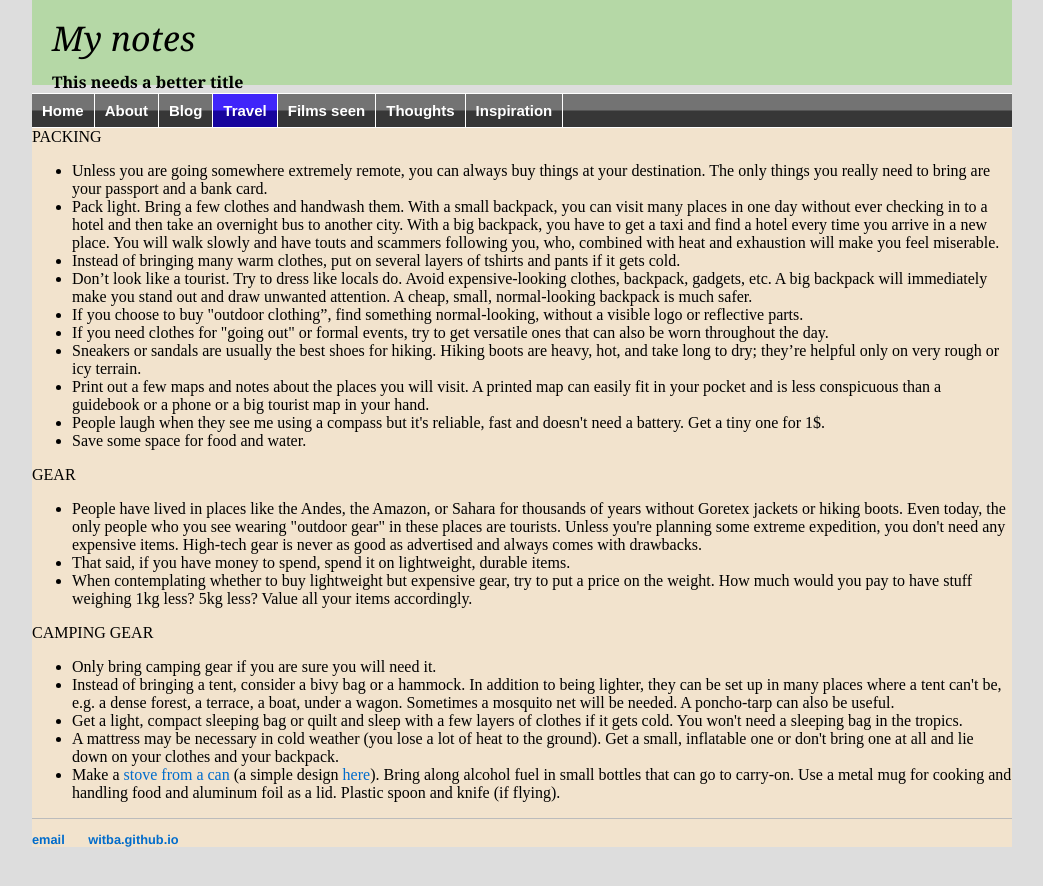
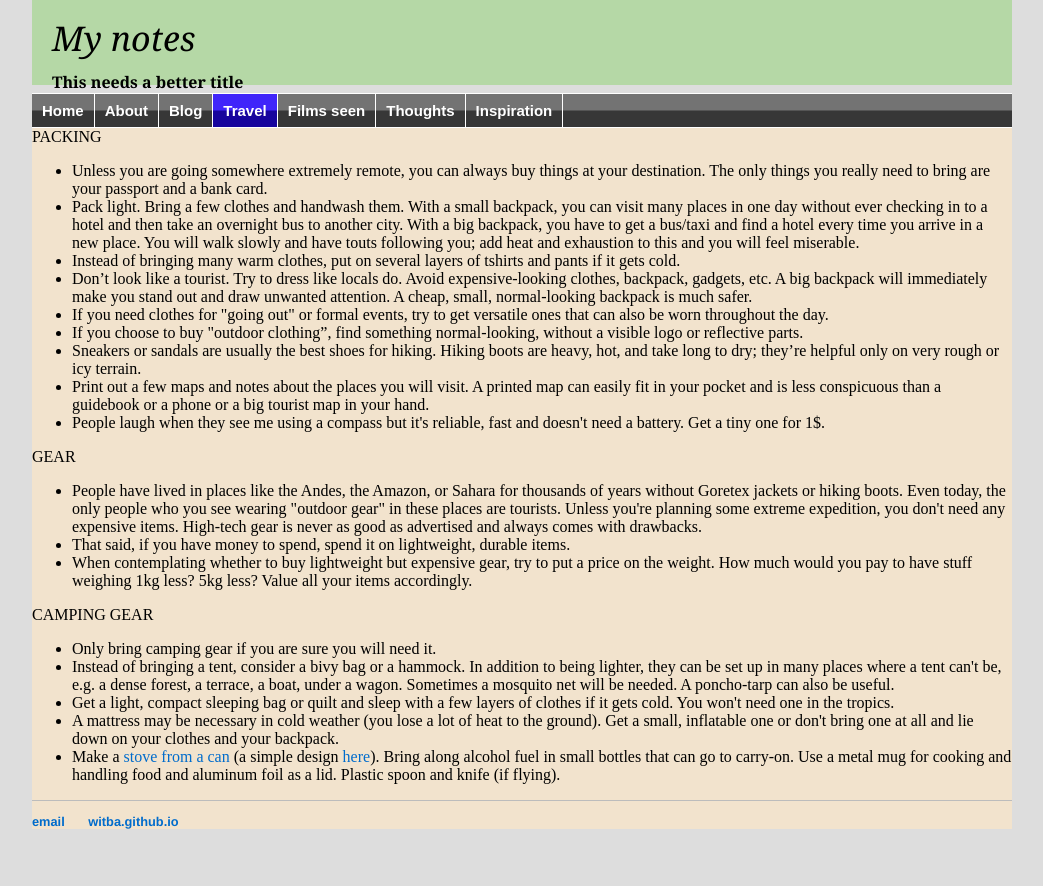
Before and after one commit to witba/witba.github.io, a Jekyll site: the page built from travel/packing.html, in a window 1280 px wide. Shown: the top 886 px of the page, without its empty margins (118-1161 px from the left). Built offline with Jekyll 4.4.1, drawn with Linux system fonts in a browser that asks for light colours.

Commit message:
Update packing.html

```diff
--- a/travel/packing.html
+++ b/travel/packing.html
@@ -8,15 +8,14 @@ title: Travel resources
 PACKING<br>
 <ul>
 <li>Unless you are going somewhere extremely remote, you can always buy things at your destination. The only things you really need to bring are your passport and a bank card.
-<li>Pack light. Bring a few clothes and handwash them. With a small backpack, you can visit many places in one day without ever checking in to a hotel and then take an overnight bus to another city. With a big backpack, you have to get a taxi and find a hotel every time you arrive in a new place. You will walk slowly and have touts and scammers following you, who, combined with heat and exhaustion will make you feel miserable.
+<li>Pack light. Bring a few clothes and handwash them. With a small backpack, you can visit many places in one day without ever checking in to a hotel and then take an overnight bus to another city. With a big backpack, you have to get a bus/taxi and find a hotel every time you arrive in a new place. You will walk slowly and have touts following you; add heat and exhaustion to this and you will feel miserable.
 <li>Instead of bringing many warm clothes, put on several layers of tshirts and pants if it gets cold.
 <li>Don’t look like a tourist. Try to dress like locals do. Avoid expensive-looking clothes, backpack, gadgets, etc. A big backpack will immediately make you stand out and draw unwanted attention. A cheap, small, normal-looking backpack is much safer.
+<li>If you need clothes for "going out" or formal events, try to get versatile ones that can also be worn throughout the day.
 <li>If you choose to buy "outdoor clothing”, find something normal-looking, without a visible logo or reflective parts.
-<li>If you need clothes for "going out" or formal events, try to get versatile ones that can also be worn throughout the day.
 <li>Sneakers or sandals are usually the best shoes for hiking. Hiking boots are heavy, hot, and take long to dry; they’re helpful only on very rough or icy terrain.
 <li>Print out a few maps and notes about the places you will visit. A printed map can easily fit in your pocket and is less conspicuous than a guidebook or a phone or a big tourist map in your hand.
 <li>People laugh when they see me using a compass but it's reliable, fast and doesn't need a battery. Get a tiny one for 1$.
-<li>Save some space for food and water.
 </ul>
 GEAR<br>
 <ul>
@@ -28,7 +27,7 @@ CAMPING GEAR<br>
 <ul>
 <li>Only bring camping gear if you are sure you will need it.
 <li>Instead of bringing a tent, consider a bivy bag or a hammock. In addition to being lighter, they can be set up in many places where a tent can't be, e.g. a dense forest, a terrace, a boat, under a wagon. Sometimes a mosquito net will be needed. A poncho-tarp can also be useful.
-<li>Get a light, compact sleeping bag or quilt and sleep with a few layers of clothes if it gets cold. You won't need a sleeping bag in the tropics.
+<li>Get a light, compact sleeping bag or quilt and sleep with a few layers of clothes if it gets cold. You won't need one in the tropics.
 <li>A mattress may be necessary in cold weather (you lose a lot of heat to the ground). Get a small, inflatable one or don't bring one at all and lie down on your clothes and your backpack.
 <li>Make a <a href="https://en.wikipedia.org/wiki/Beverage-can_stove" target=_blank>stove from a can</a> (a simple design <a href="https://vimeo.com/64726512" target=_blank>here</a>). Bring along alcohol fuel in small bottles that can go to carry-on. Use a metal mug for cooking and handling food and aluminum foil as a lid. Plastic spoon and knife (if flying).
 </ul>
```
